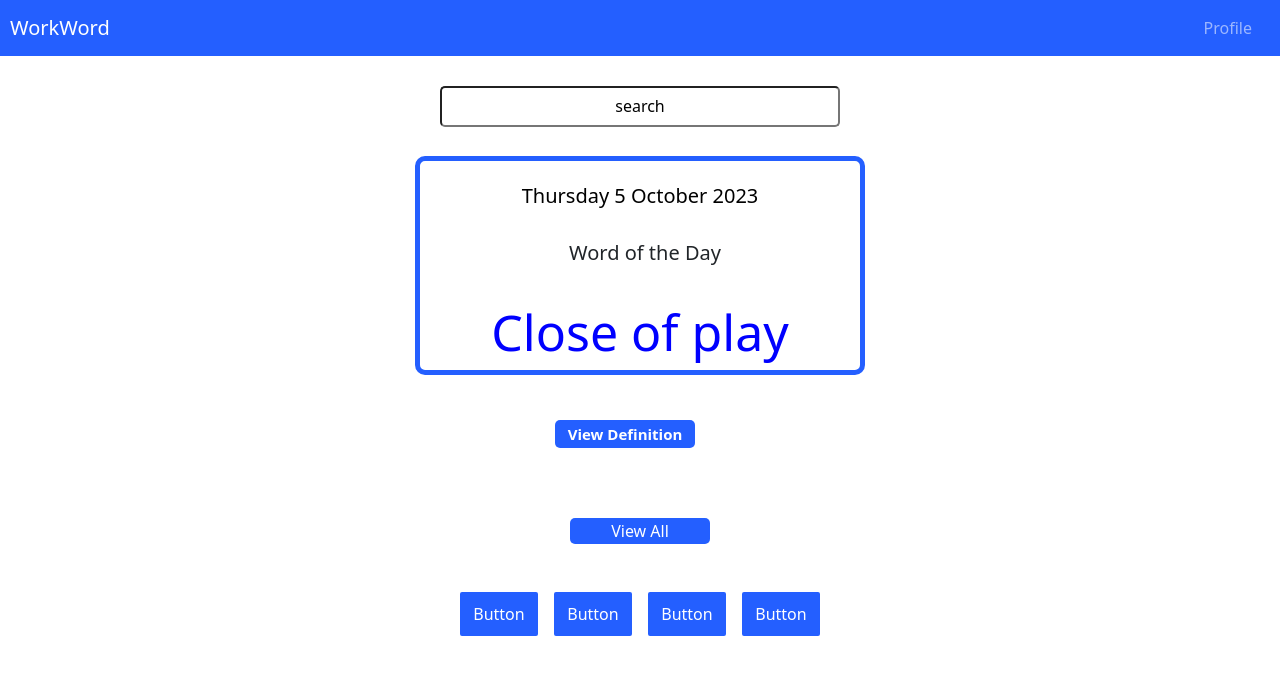
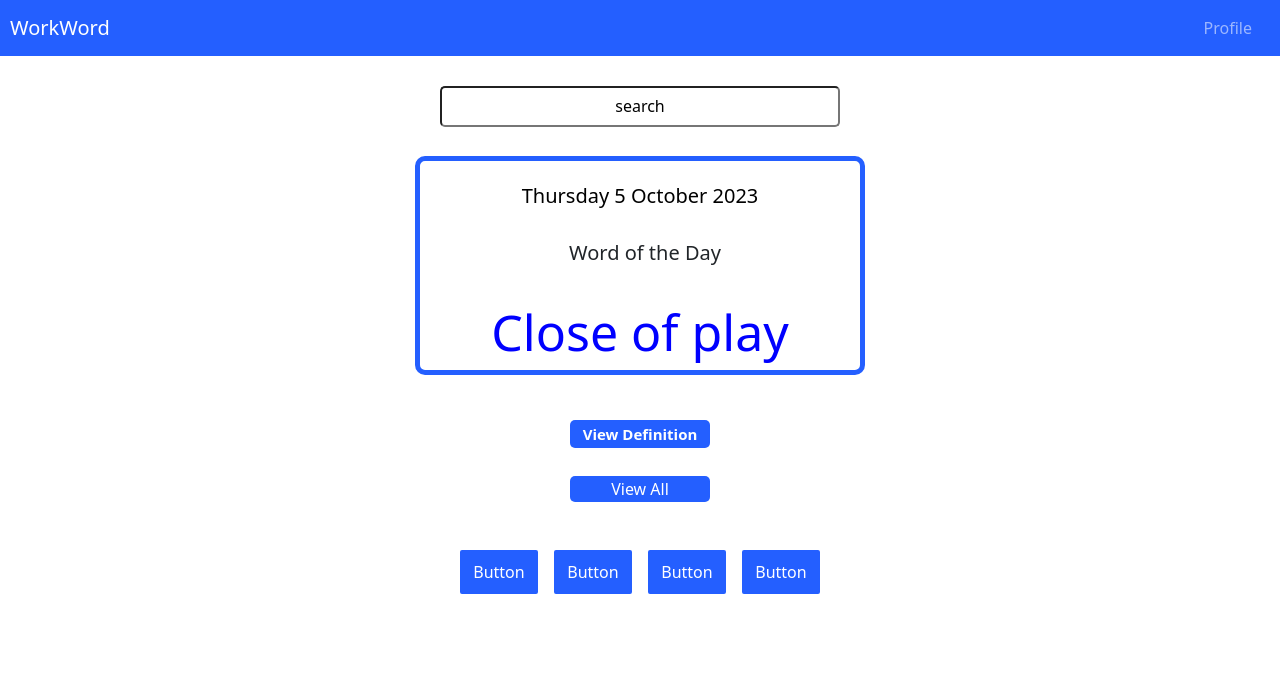
Before and after one commit to EriikT/ReactAppProject, a React (Create React App) app in the folder my-app/: page /Home in a window 1280 px wide. Shown: the top 674 px of the page. Built offline with nearby package versions, Linux system fonts and the light colour scheme.

Commit message:
more changes

```diff
--- a/my-app/src/components/ViewDefinition.css
+++ b/my-app/src/components/ViewDefinition.css
@@ -68,7 +68,7 @@
 
 }
 
-.sh3 {
+.vh3 {
     background-color: rgb(36, 95, 255) ;
     border-radius: 5px;
     padding: 5px;
--- a/my-app/src/components/ViewDefinition.js
+++ b/my-app/src/components/ViewDefinition.js
@@ -17,7 +17,7 @@ export default function ViewDefinition(){
                     {/* <DataDisplay /> */}
                 </div>
             </div>
-            <h3 className="sh3" onClick={togglePopup}>View Definition</h3>
+            <h3 className="vh3" onClick={togglePopup}>View Definition</h3>
 
         </>
     )
--- a/my-app/src/pages/Home.js
+++ b/my-app/src/pages/Home.js
@@ -33,6 +33,7 @@ export default function Home() {
                 <ViewDefinition/>
             </div>
             <div className="button-container">
+
                 <button id="view-all-button">View All</button>
             </div>
             <div className="block-containers">
```
